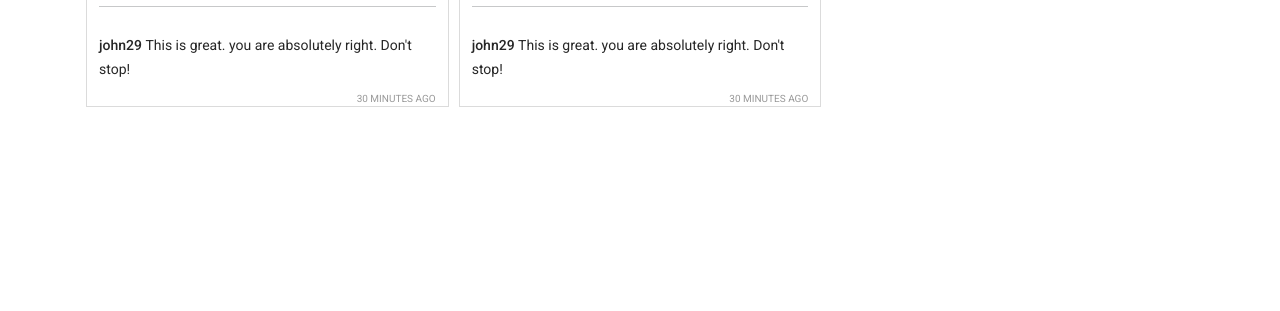
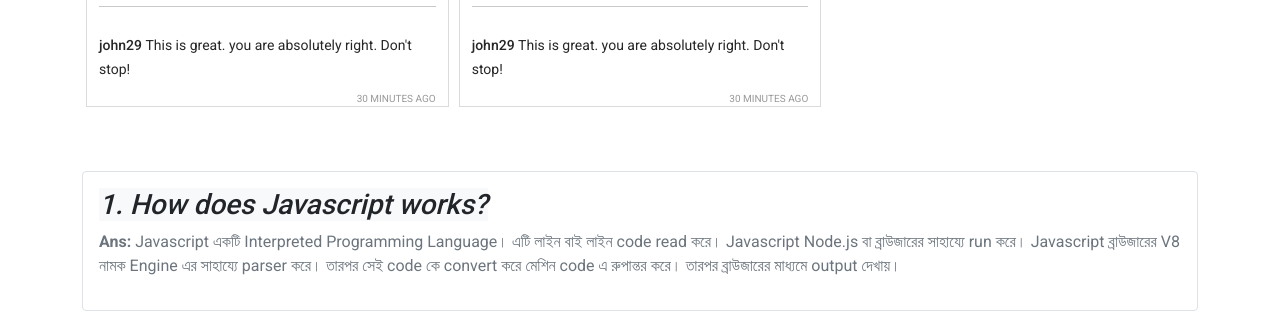
Before and after one commit to kakon4366/insta-shohor, a plain HTML site: page index.html in a window 1280 px wide. Shown: the part 1425-1736 px from the top of the page. Before the commit the page ends 1548 px from the top, so only its background shows below. Drawn offline with nearby package versions, Linux system fonts and the light colour scheme.

Commit message:
How does javascript works querstion/answer added

```diff
--- a/index.html
+++ b/index.html
@@ -88,6 +88,23 @@
 				<h1>Reported posts</h1>
 			</div>
 		</main>
+		<!-- Question/Answer  -->
+		<section class="container mt-5">
+			<div class="questions border p-3 rounded">
+				<div class="question">
+					<h3 class="fst-italic bg-light d-inline">
+						1. How does Javascript works?
+					</h3>
+					<p class="text-secondary mt-2">
+						<span class="fw-bold">Ans:</span> Javascript একটি Interpreted
+						Programming Language। এটি লাইন বাই লাইন code read করে। Javascript
+						Node.js বা ব্রাউজারের সাহায্যে run করে। Javascript ব্রাউজারের V8
+						নামক Engine এর সাহায্যে parser করে। তারপর সেই code কে convert করে
+						মেশিন code এ রুপান্তর করে। তারপর ব্রাউজারের মাধ্যমে output দেখায়।
+					</p>
+				</div>
+			</div>
+		</section>
 		<footer></footer>
 
 		<!-- add javascript  file  -->
```
